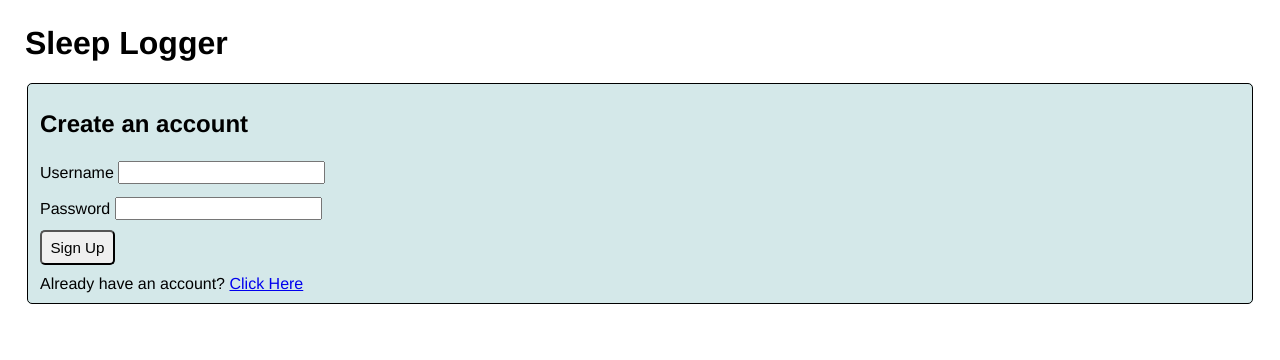
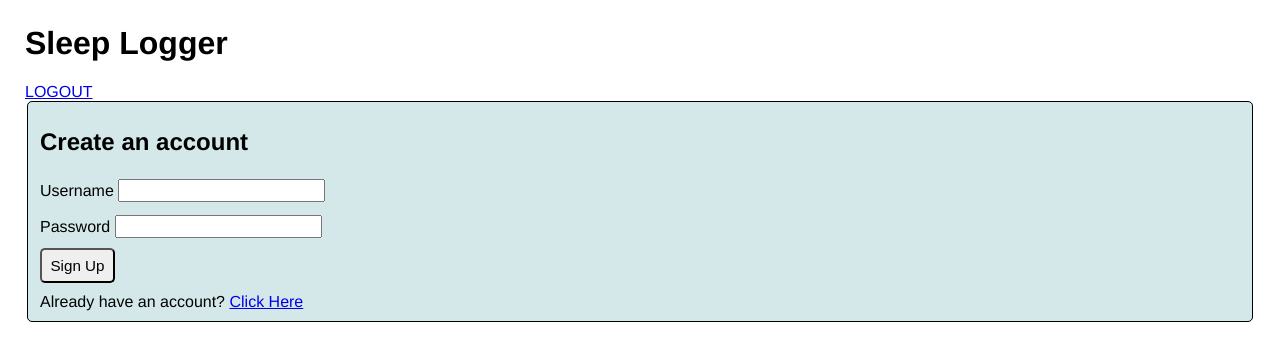
Before and after one commit to elliotkim916/sleeplogger, a website: page public/index.html in a window 1280 px wide. Drawn offline with nearby package versions, Linux system fonts and the light colour scheme; no server answers.

Commit message:
created logout button in header

```diff
--- a/public/index.html
+++ b/public/index.html
@@ -9,6 +9,7 @@
   <body>
     <header>
       <h1>Sleep Logger</h1>
+      <a href="#" class="logout-button">LOGOUT</a>
     </header>
 
     <section class="create-account">
```
